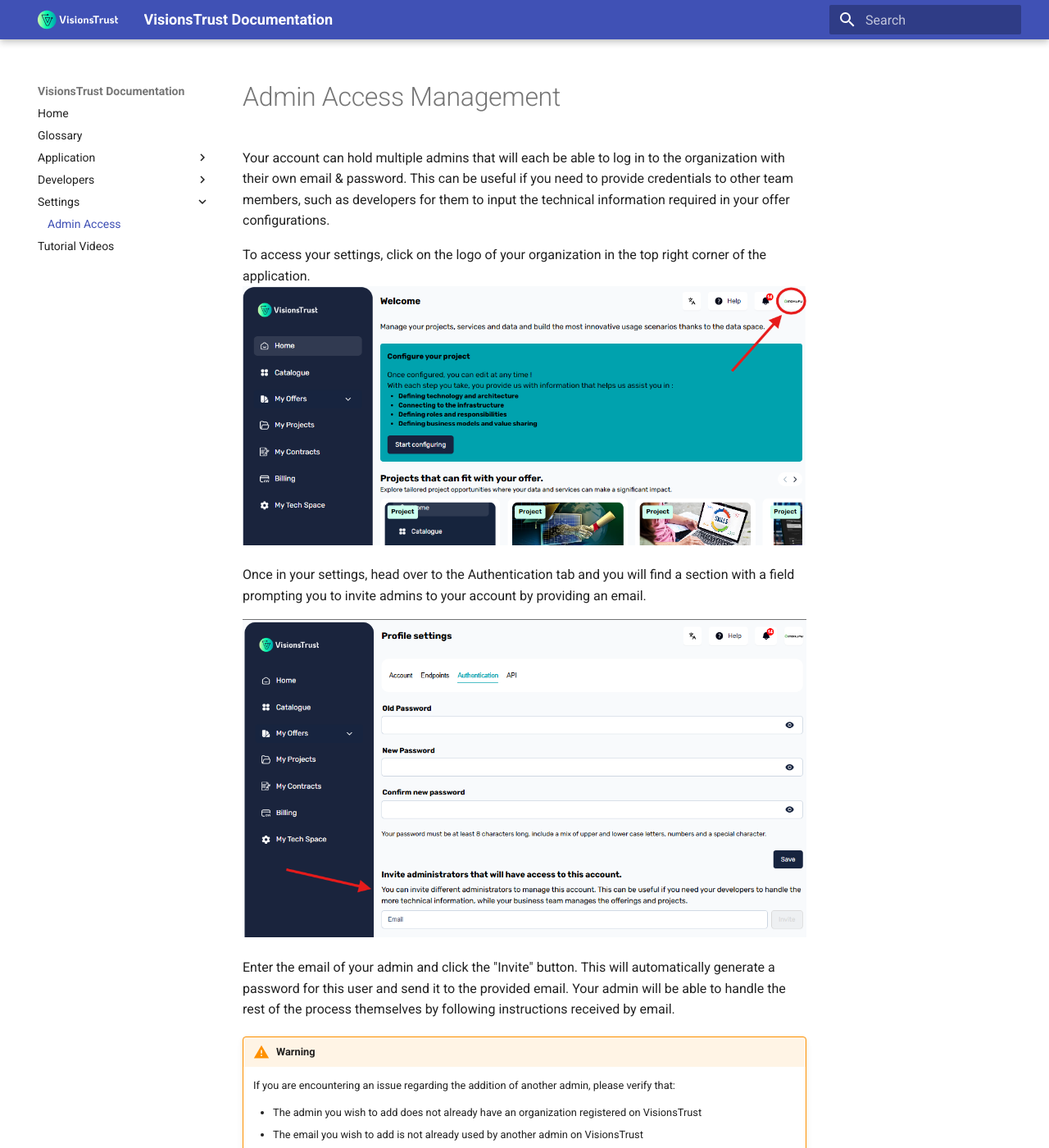
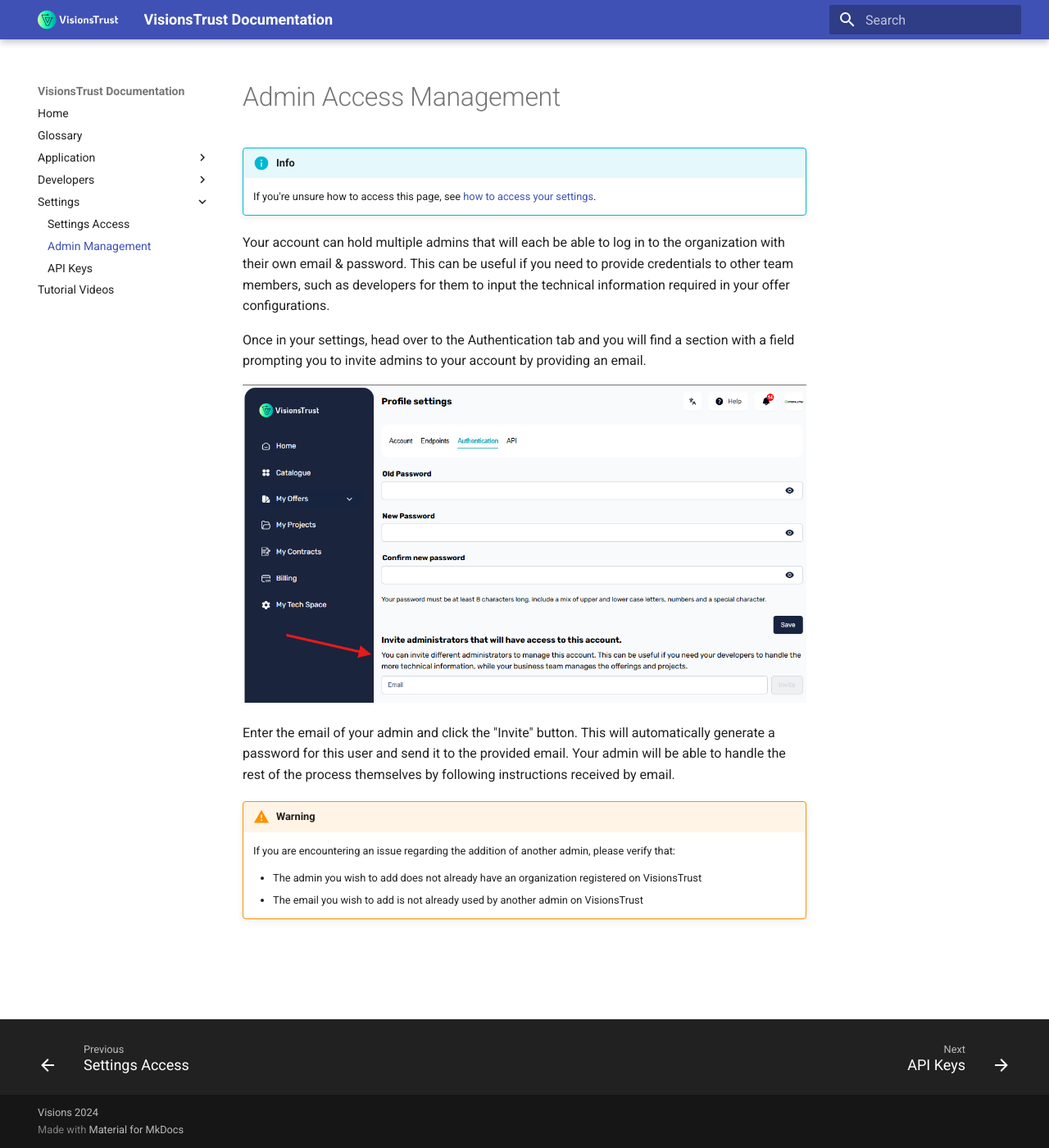
Before and after one commit to VisionsOfficial/visionstrust-docs, an MkDocs documentation site: the page built from docs/settings/admin-access.md, in a window 1280 px wide and 1400 px high. Shown: the whole window at 82% size. Built offline with MkDocs 1.6.1 and Material for MkDocs 9.7.7, drawn with Linux system fonts in a browser that asks for light colours; some of the changed text lies outside the part shown.

Commit message:
docs: add settings and tutorial videos section

```diff
--- a/docs/application/settings/admin-access.md
+++ b/docs/settings/admin-access.md
@@ -1,13 +1,14 @@
 # Admin Access Management
+
+!!! info
+
+    If you're unsure how to access this page, see [how to access your settings](./settings-access.md).
 
 Your account can hold multiple admins that will each be able to log in to the organization with their own email & password. This can be useful if you need to provide credentials to other team members, such as developers for them to input the technical information required in your offer configurations.
 
-To access your settings, click on the logo of your organization in the top right corner of the application.
-![Settings Access](../../images/access-settings.png)
-
 Once in your settings, head over to the Authentication tab and you will find a section with a field prompting you to invite admins to your account by providing an email.
 
-![Invite Admins](../../images/invite-admins.png)
+![Invite Admins](../images/invite-admins.png)
 
 Enter the email of your admin and click the "Invite" button. This will automatically generate a password for this user and send it to the provided email. Your admin will be able to handle the rest of the process themselves by following instructions received by email.
 
--- a/mkdocs.yml
+++ b/mkdocs.yml
@@ -69,5 +69,7 @@ nav:
     - API Consumption: guide/api-consumption-flow.md
     - Testing: guide/testing.md
   - Settings:
-    - Admin Access: application/settings/admin-access.md
+    - Settings Access: settings/settings-access.md
+    - Admin Management: settings/admin-access.md
+    - API Keys: settings/api-keys.md
   - Tutorial Videos: tutorial-videos.md
```
Also changed, not shown: docs/settings/api-keys.md (added, +17 -0 lines), docs/settings/settings-access.md (added, +4 -0 lines), docs/images/api-keys.png (added).
